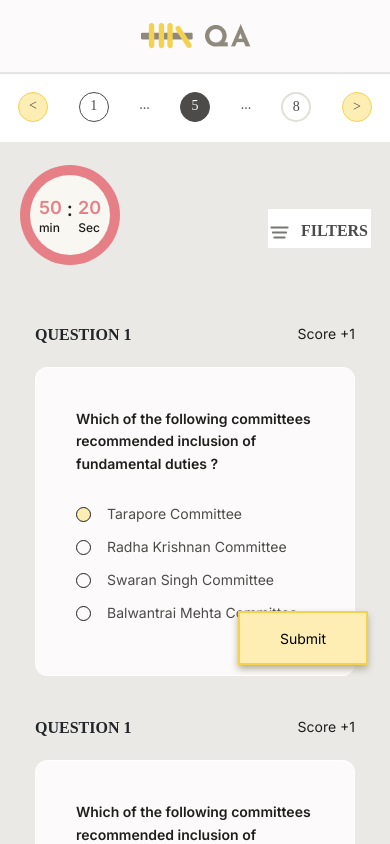
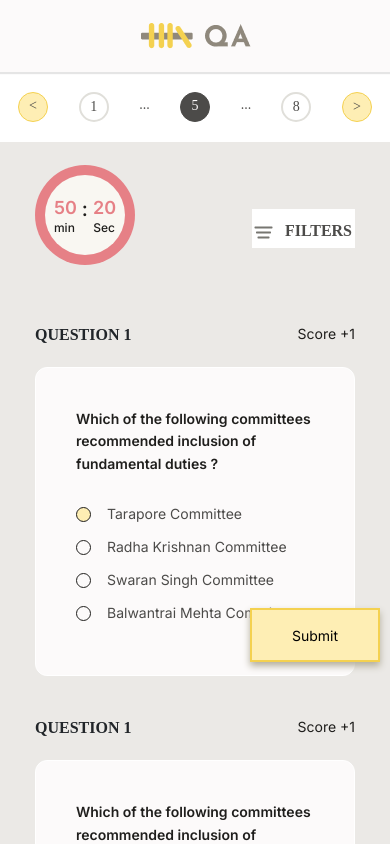
Before and after one commit to divyasab/assessment_platform, a Next.js app: page /assessment in a window 390 px wide. Shown: the top 844 px of the page. Built offline with nearby package versions, Linux system fonts and the light colour scheme; a web font is replaced by a local one.

Commit message:
Fixed the  secound page

```diff
--- a/app/assessment/Siderbar_container.js
+++ b/app/assessment/Siderbar_container.js
@@ -6,19 +6,17 @@ import Timer from "./Timer";
 const Siderbar_container = function() {
     return(
         <div className="siderbar-main">
-            <div className="mobile-only">
-                <Timer/>
-            </div>
-            <div className="mobile-only">
-                <button className="filter-button">
-                    <img src="filterLogo.png" className="filter-logo"/>
-                        Filters
-                </button>
-            </div>
             <div className="siderbar-contanier">
                 <Filter_sidebar/>
                 <div className="question-contanier">
-                    <div className="moblie-only">
+                    <div className="mobile-only">
+                        <div className="siderbar-items">
+                            <Timer/>
+                            <button className="filter-button">
+                                <img src="filterLogo.png" className="filter-logo"/>
+                                    Filters
+                            </button>
+                        </div>
                         <a href="/submit_buttonbar">
                             <button className="submit-button1  mobile-only ">Submit</button>
                         </a>
--- a/app/assessment/pagination_desktop.css
+++ b/app/assessment/pagination_desktop.css
@@ -50,6 +50,7 @@
     .pagination a.active1{
         background-color: transparent;
         color:#4C4B49;
+        border: 2px solid  #E0DFDA;
     }
 
 }
--- a/app/assessment/siderbar_container.css
+++ b/app/assessment/siderbar_container.css
@@ -17,6 +17,10 @@
     .siderbar-contanier{
         width: 320px;
     }
+    .siderbar-items{
+        height: 123px;
+        margin-bottom: 58px;
+    }
     .mobile-timer{
         display: block;
         float: left;
@@ -24,9 +28,19 @@
         height: 100px;
         margin: 23px 0px 50px 19px;
     }
+    .second-question-container{
+        position: relative;
+    }
+    .button-main{
+        display: flex;
+        justify-content: end;
+    }
+    .button-main a{
+        margin: 0;
+    }
     .filter-button{
         float: right;
-        margin: 67px 19px 0px 0px;
+        margin-top: 67px;
         border: solid 1px red;
         padding: 10px 3px 10px 2px;
         font-family: "Inria Sans";
--- a/app/assessment/timer.css
+++ b/app/assessment/timer.css
@@ -23,7 +23,7 @@
         width: 100px;
         height: 100px;
         float: left;
-        margin: 23px 0px 58px 20px;
+        margin-top: 23px;
 
 
     }
--- a/app/globals.css
+++ b/app/globals.css
@@ -157,8 +157,6 @@ body{
     color: #EBE9E6;
 
 }
-
-
 @media (max-width: 576px) {
     .mobile-only {
         display: block;
@@ -170,17 +168,16 @@ body{
         display: block;
         height: 54px;
         width: 130px;
-        margin:0px 0px 9px 72px ;
+        margin-bottom: 7px;
         padding: 12px 35px;
         position: fixed;
-        right: 22px;
+        right: 10px;
         z-index: 1000;
-        bottom: 170px;
+        bottom: 175px;
         border: 2px solid  #F4D150;
         background-color:  #FEEEB4;
         box-shadow: 0px 4px 7px 0px #B3AE9C;
     }
-
 
 }
 
```
